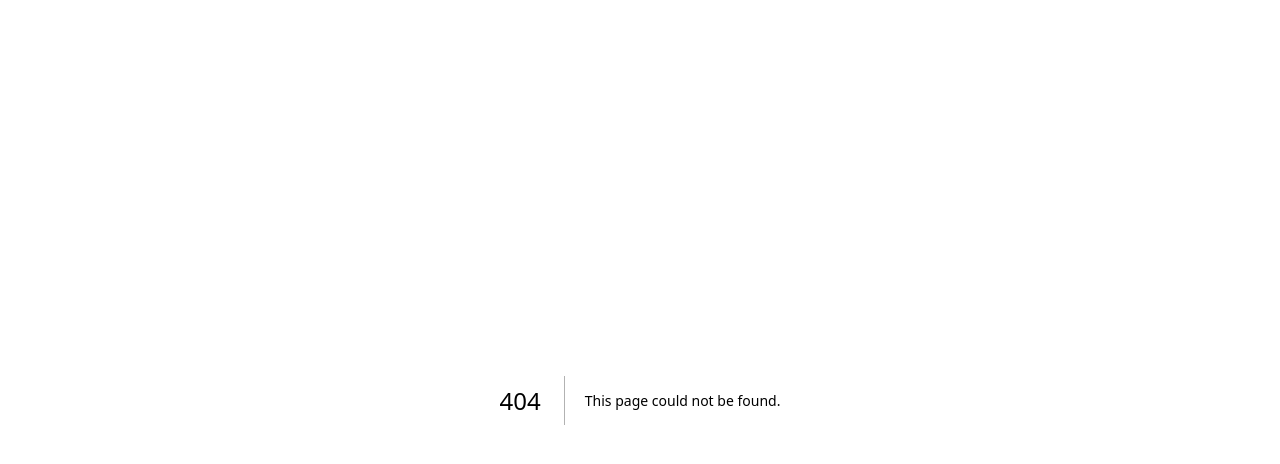
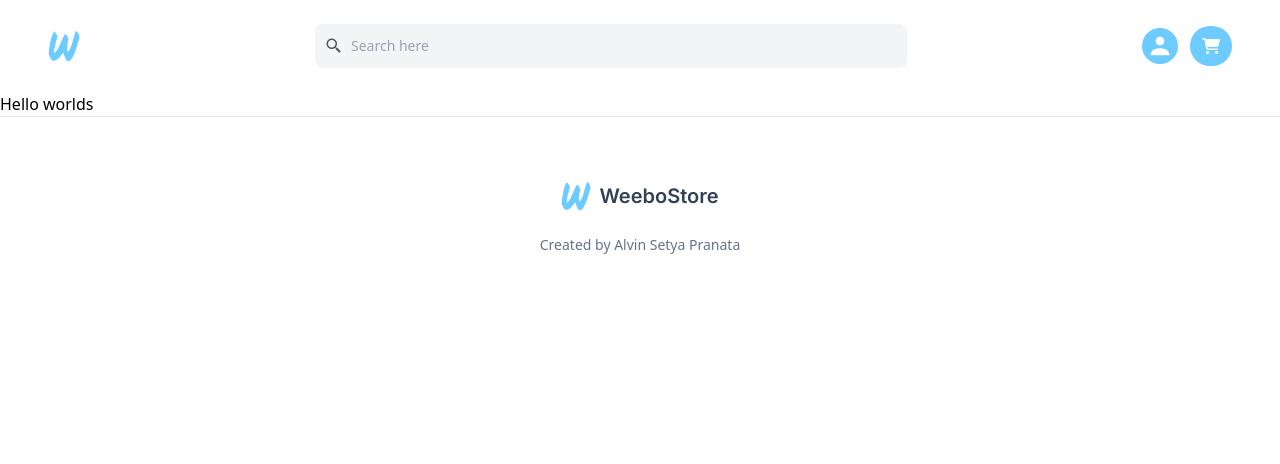
Before and after one commit to AlvinSetyaPranata/WeeboStore, a Next.js app in the folder frontend/: page /cart in a window 1280 px wide. Before the commit this address had no page. Shown: the top 464 px of the page. Built offline with nearby package versions, Linux system fonts and the light colour scheme.

Commit message:
applying shared layout

```diff
--- /dev/null
+++ b/frontend/src/app/cart/page.jsx
@@ -0,0 +1,7 @@
+export default function Cart() {
+    return (
+        <div>
+            <p>Hello worlds</p>
+        </div>
+    )
+}
--- a/frontend/src/app/layout.jsx
+++ b/frontend/src/app/layout.jsx
@@ -1,9 +1,15 @@
+import Footer from '@/components/Footer'
 import './globals.css'
+import Navbar from '@/components/Navbar'
 
 export default function RootLayout({ children }) {
   return (
     <html lang="en">
-      <body>{children}</body>
+      <body>
+          <Navbar />
+          {children}
+          <Footer />
+      </body>
     </html>
   )
 }
--- a/frontend/src/app/page.jsx
+++ b/frontend/src/app/page.jsx
@@ -8,10 +8,7 @@ import Footer from "../components/Footer"
 export default function Home() {
   return (
     <main>
-      <div className="px-12">
-        <Navbar />
-
-        <div className="pt-1 pb-12">
+        <div className="pt-1 pb-12 px-12">
 
           {/* slider */}
           <div className="w-full rounded-lg bg-red-500 h-[200px] mt-8 mb-12">
@@ -35,12 +32,7 @@ export default function Home() {
             <Card />
             <Card />
           </HorizontalGroup>
-
-          {/* <BottomBar /> */}
         </div>
-
-      </div>
-        <Footer />
     </main>
   )
 }
--- a/frontend/src/components/BottomBar.jsx
+++ /dev/null
@@ -1,31 +0,0 @@
-import Link from "next/link"
-import { Account, Cart, HomeIcon, Trending } from "./SVG"
-
-
-export default function BottomBar() {
-
-    return (
-        <div className="w-1/2 left-1/2 -translate-x-1/2 bg-white border-2 border-gray-200 sticky bottom-4 px-1 py-3 rounded-lg flex justify-evenly">
-            <Link className="grid place-items-center" href="/">
-                <HomeIcon className="w-[30px] h-[30px]" />
-                <p className="text-xs text-gray-500 mt-1">Home</p>
-            </Link>
-
-            <Link className="grid place-items-center" href="trending/">
-                <Trending className="w-[30px] h-[30px]" />
-                <p className="text-xs text-gray-500 mt-1">Trending</p>
-            </Link>
-
-            <Link className="grid place-items-center" href="cart/">
-                <Cart className="w-[30px] h-[30px]" />
-                <p className="text-xs text-gray-500 mt-1">Cart</p>
-            </Link>
-
-            <Link className="grid place-items-center" href="account/">
-                <Account className="w-[30px] h-[30px]" />
-                <p className="text-xs text-gray-500 mt-1">Home</p>
-            </Link>
-
-        </div>
-    )
-}
--- a/frontend/src/components/Navbar.jsx
+++ b/frontend/src/components/Navbar.jsx
@@ -1,20 +1,21 @@
-import { Account, Cart } from "./SVG";
+import Link from "next/link";
+import { AccountIcon, CartIcon } from "./SVG";
 
 export default function Navbar() {
     return (
-        <div className="sticky top-0 bg-white w-full py-6 flex items-center justify-between z-50">
+        <div className="sticky top-0 bg-white w-full py-6 flex items-center justify-between z-50 px-12">
             <img src="logo.png" alt="logo" className="w-[32px] h-[32px]" />
             <div className="flex gap-2 bg-gray-100 px-2.5 py-3 rounded-lg items-center w-1/2">
                 <img src="magnifier.png" alt="p" className="w-[18px] h-[18px]" />
                 <input type="text" className="w-full outline-none bg-transparent text-sm" placeholder="Search here" />
             </div>
             <div className="flex items-center gap-x-3">
-                <div className="rounded-full p-2 bg-primary">
-                    <Account className="w-[20px] h-[20px] stroke-none fill-white" />
+                <div className="rounded-full p-2 bg-primary hover:cursor-pointer">
+                    <AccountIcon className="w-[20px] h-[20px] stroke-none fill-white" />
                 </div>
-                <div className="rounded-full p-2 bg-primary">
-                    <Cart className="w-[20px] h-[20px]" color="white"/>
-                </div>
+                <Link href="/cart" className="rounded-full p-3 relative bg-primary hover:cursor-pointer before:w-[40px] before:h-[40px] before:z-20 before:bg-red-500 bg:absolute before:left-0">
+                    <CartIcon className="w-[40px] h-[40px]" color="white"/>
+                </Link>
             </div>
         </div>
     )
--- a/frontend/src/components/SVG/Cart.jsx
+++ /dev/null
@@ -1,17 +0,0 @@
-export default function Cart({className, color="#A5A5A5"}) {
-    return (
-        <svg className={className} width="63" height="63" viewBox="0 0 63 63" fill="none" xmlns="http://www.w3.org/2000/svg">
-            <g clip-path="url(#clip0_1409_16)">
-                <path d="M23.3275 56C25.5021 56 27.265 54.2371 27.265 52.0625C27.265 49.8879 25.5021 48.125 23.3275 48.125C21.1529 48.125 19.39 49.8879 19.39 52.0625C19.39 54.2371 21.1529 56 23.3275 56Z" fill={color} />
-                <path d="M47.25 56C49.4246 56 51.1875 54.2371 51.1875 52.0625C51.1875 49.8879 49.4246 48.125 47.25 48.125C45.0754 48.125 43.3125 49.8879 43.3125 52.0625C43.3125 54.2371 45.0754 56 47.25 56Z" fill={color} />
-                <path d="M57.89 9.39748C57.7271 9.19673 57.5218 9.03455 57.2889 8.92259C57.0559 8.81064 56.801 8.75169 56.5425 8.74998H20.1075L21.245 12.25H54.25L49.5775 33.25H23.3275L15.33 7.92748C15.2435 7.65878 15.0933 7.415 14.8921 7.21692C14.691 7.01885 14.445 6.87237 14.175 6.78998L6.99998 4.58498C6.77936 4.51718 6.54755 4.49351 6.31777 4.5153C6.088 4.53709 5.86477 4.60393 5.66083 4.71199C5.24896 4.93024 4.94065 5.30316 4.80373 5.74873C4.66681 6.19429 4.7125 6.676 4.93075 7.08787C5.14899 7.49975 5.52192 7.80806 5.96748 7.94498L12.25 9.86998L20.2825 35.245L17.4125 37.59L17.185 37.8175C16.4751 38.6356 16.0727 39.6756 16.0471 40.7585C16.0216 41.8414 16.3744 42.8993 17.045 43.75C17.522 44.33 18.1281 44.7904 18.8148 45.0943C19.5016 45.3982 20.2499 45.5371 21 45.5H50.2075C50.6716 45.5 51.1167 45.3156 51.4449 44.9874C51.7731 44.6592 51.9575 44.2141 51.9575 43.75C51.9575 43.2858 51.7731 42.8407 51.4449 42.5125C51.1167 42.1843 50.6716 42 50.2075 42H20.72C20.5185 41.9931 20.3221 41.9344 20.1499 41.8294C19.9777 41.7245 19.8355 41.577 19.737 41.401C19.6385 41.2251 19.587 41.0268 19.5875 40.8251C19.588 40.6235 19.6405 40.4254 19.74 40.25L23.9575 36.75H50.9775C51.382 36.7599 51.7775 36.6293 52.0965 36.3804C52.4156 36.1315 52.6386 35.7797 52.7275 35.385L58.275 10.885C58.3282 10.6241 58.3212 10.3545 58.2545 10.0967C58.1877 9.83894 58.0631 9.59979 57.89 9.39748Z" fill={color} />
-            </g>
-            <defs>
-                <clipPath id="clip0_1409_16">
-                    <rect width="63" height="63" fill="white" />
-                </clipPath>
-            </defs>
-        </svg>
-
-    )
-}
--- /dev/null
+++ b/frontend/src/components/SVG/CartIcon.jsx
@@ -0,0 +1,6 @@
+export default function Cart({className, color="#A5A5A5"}) {
+    return (
+        <svg xmlns="http://www.w3.org/2000/svg" height="1em" viewBox="0 0 576 512"><path d="M0 24C0 10.7 10.7 0 24 0H69.5c22 0 41.5 12.8 50.6 32h411c26.3 0 45.5 25 38.6 50.4l-41 152.3c-8.5 31.4-37 53.3-69.5 53.3H170.7l5.4 28.5c2.2 11.3 12.1 19.5 23.6 19.5H488c13.3 0 24 10.7 24 24s-10.7 24-24 24H199.7c-34.6 0-64.3-24.6-70.7-58.5L77.4 54.5c-.7-3.8-4-6.5-7.9-6.5H24C10.7 48 0 37.3 0 24zM128 464a48 48 0 1 1 96 0 48 48 0 1 1 -96 0zm336-48a48 48 0 1 1 0 96 48 48 0 1 1 0-96z" fill={color}/></svg>
+
+    )
+}
--- a/frontend/src/components/SVG/index.js
+++ b/frontend/src/components/SVG/index.js
@@ -1,9 +1,9 @@
-import Account from "./Account";
+import AccountIcon from "./AccountIcon";
 import ArrowBack from "./ArrowBack";
 import ArrowNext from "./ArrowNext";
-import Cart from "./Cart";
+import CartIcon from "./CartIcon";
 import HomeIcon from "./HomeIcon";
 import Trending from "./Trending";
 
 
-export { Account, ArrowBack, ArrowNext, Cart, HomeIcon, Trending }
+export { AccountIcon, ArrowBack, ArrowNext, CartIcon, HomeIcon, Trending }
```
Also changed, not shown: frontend/src/components/SVG/AccountIcon.jsx (renamed from frontend/src/components/SVG/Account.jsx).
